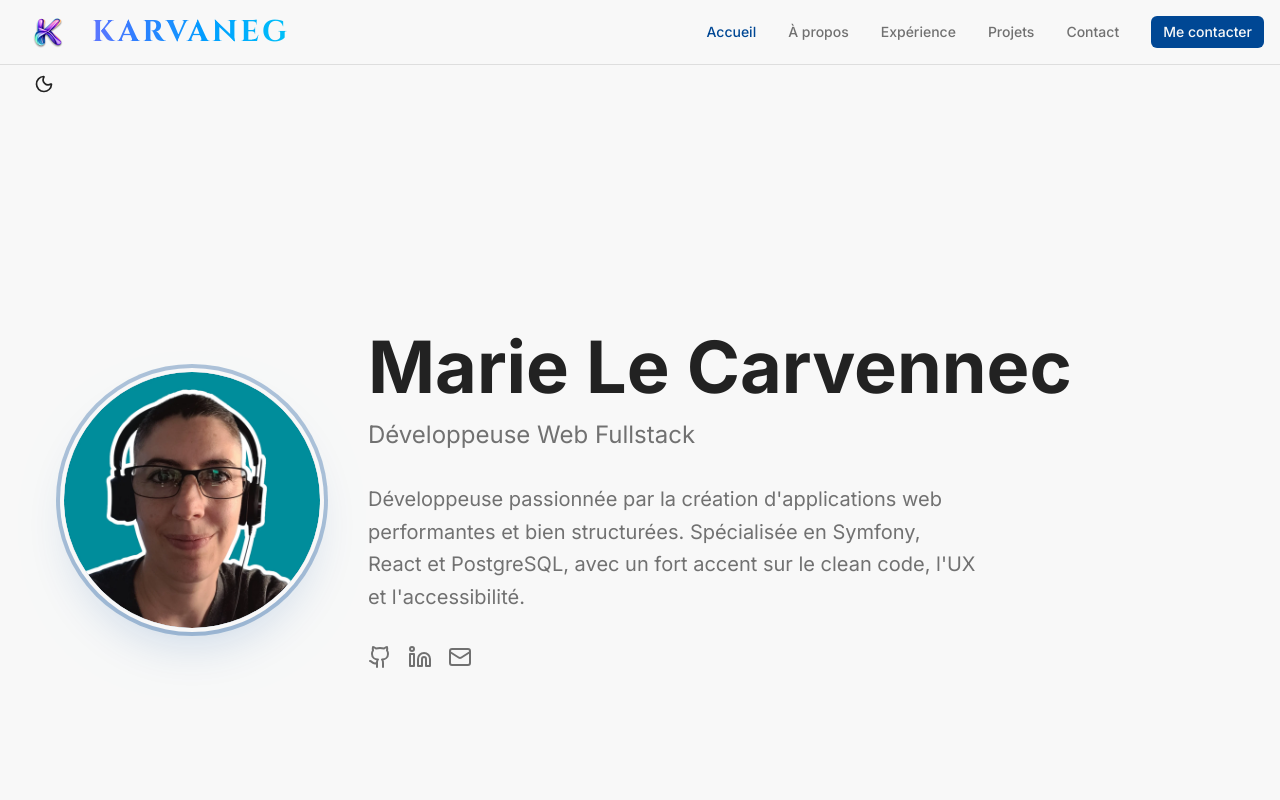
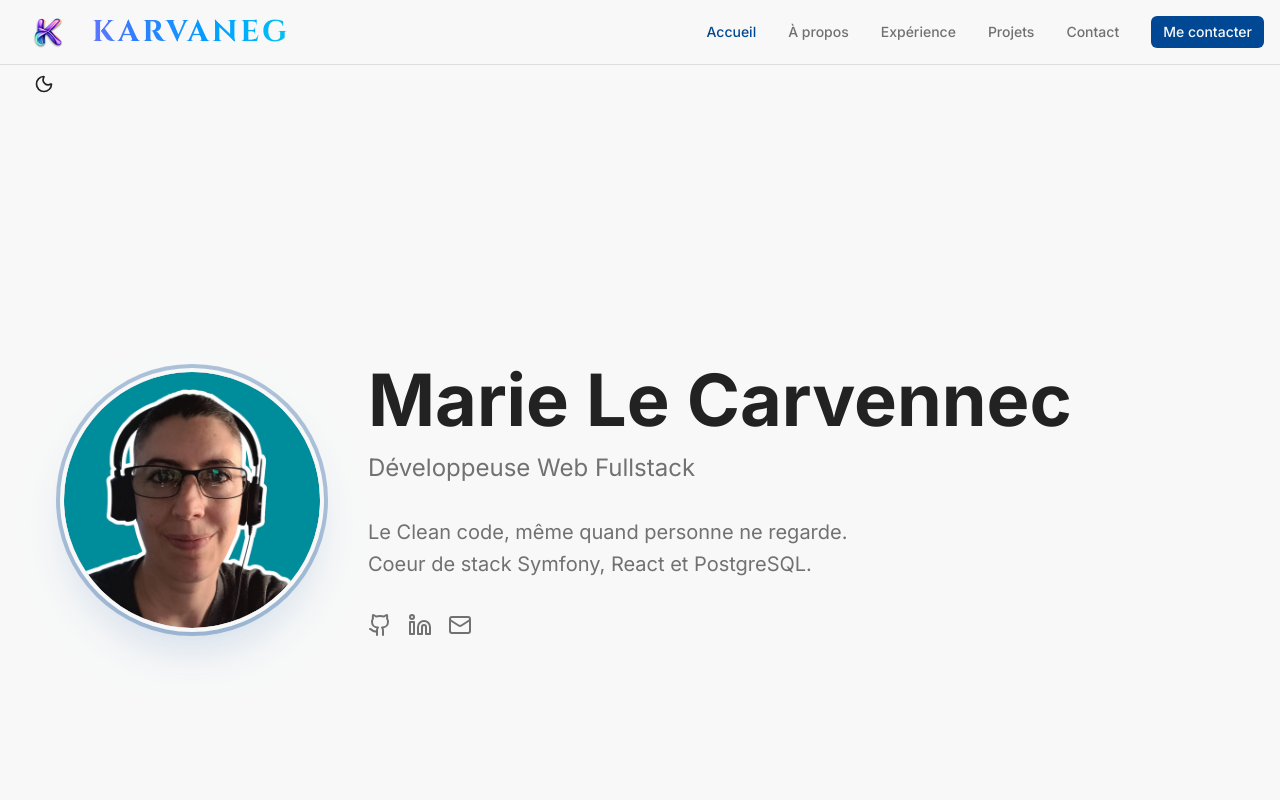
Before and after one commit to Karvaneg/portfolio-karvaneg, a Next.js app: page / in a window 1280 px wide. Shown: the top 800 px of the page. Built offline with nearby package versions, Linux system fonts and the light colour scheme; no server answers.

Commit message:
💬 Update hero description

```diff
--- a/app/lib/data/profile.ts
+++ b/app/lib/data/profile.ts
@@ -1,8 +1,10 @@
 export const profileData = {
   name: "Marie Le Carvennec",
   title: "Développeuse Web Fullstack",
-  description:
-    "Développeuse passionnée par la création d'applications web performantes et bien structurées. Spécialisée en Symfony, React et PostgreSQL, avec un fort accent sur le clean code, l'UX et l'accessibilité.",
+  description: [
+    { line: "Le Clean code, même quand personne ne regarde."},
+    { line: "Coeur de stack Symfony, React et PostgreSQL."},
+  ],
   image: "/images/mlc-square-cyan.webp",
   imageAlt: "Photo de Marie Le Carvennec, développeuse web fullstack",
 } as const
--- a/app/sections/hero/hero-decription-profil.tsx
+++ b/app/sections/hero/hero-decription-profil.tsx
@@ -11,7 +11,12 @@ export function HeroDescriptionProfil() {
         </div>
 
         <p className={cn("text-lg md:text-xl max-w-2xl text-pretty leading-relaxed", dsTokens.color.textSecondary)}>
-            {profileData.description}
+            {profileData.description.map((desc) => (
+                <span key={desc.line}>
+                    {desc.line}
+                    <br />
+                </span>
+            ))}
         </p>
     </>
   )
```
